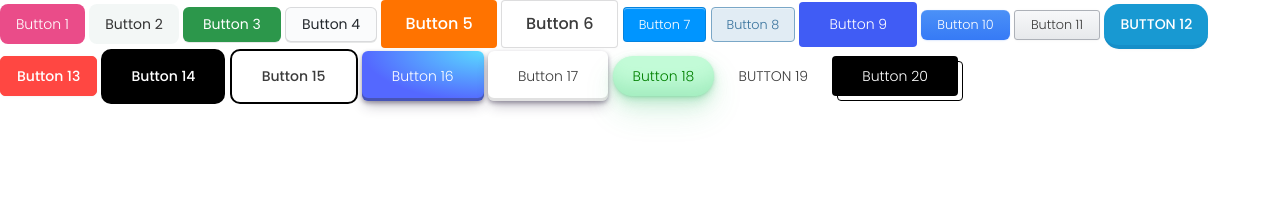
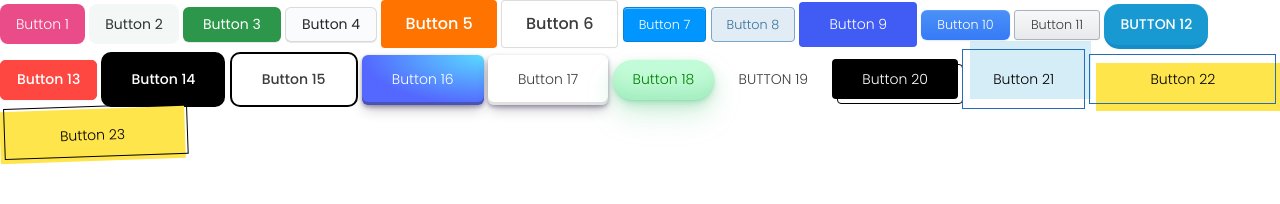
Before and after one commit to flaatpixels/css-buttons, a plain HTML site: page index.html in a window 1280 px wide. Drawn offline with Linux system fonts and the light colour scheme.

Commit message:
feat: add 3 more buttons

```diff
--- a/index.html
+++ b/index.html
@@ -26,7 +26,10 @@
     <button class="button button-16">Button 16</button>
     <button class="button button-17">Button 17</button>
     <button class="button button-18">Button 18</button>
-    <button class="button button-19"><span class="button-text">Button 19</span></button>
-    <button class="button button-20"><span class="button-text">Button 20</span></button>
+    <button class="button button-19">Button 19</button>
+    <button class="button button-20">Button 20</button>
+    <button class="button button-21">Button 21</button>
+    <button class="button button-22">Button 22</button>
+    <button class="button button-23">Button 23</button>
 </body>
 </html>
--- a/styles.css
+++ b/styles.css
@@ -9,7 +9,7 @@
     box-sizing: border-box;
 }
 
-html, body {
+body {
     background-color: #FFF;
     font-family: "Poppins", sans-serif;
 }
@@ -417,14 +417,14 @@ html, body {
     line-height: 25px;
 }
 
-.button-19::before {
+.button-19::after {
     content: '';
     display: block;
 
     position: absolute;
     left: 0%;
     top: 0;
-    z-index: 1;
+    z-index: -1;
 
     clip-path: polygon(-1% 0, 0 0, -25% 100%, -1% 100%);
 
@@ -436,12 +436,7 @@ html, body {
     transition: clip-path .5s cubic-bezier(.165, 0.84, 0.44, 1);
 }
 
-.button-19 .button-text {
-    position: relative;
-    z-index: 2;
-}
-
-.button-19:hover:before {
+.button-19:hover:after {
     clip-path: polygon(0 0, 101% 0, 101% 101%, 0 101%);
 }
 
@@ -475,3 +470,110 @@ html, body {
     border-radius: 4px;
     background-color: transparent;
 }
+
+.button-21 {
+    position: relative;
+
+    height: 60px;
+    padding: 0px 30px;
+
+    color: #000;
+    background-color: transparent;
+    border: 1px solid #266DB6;
+
+    font-size: .875rem;
+    font-weight: 300;
+    line-height: 30px;
+}
+
+.button-21:before {
+    content: "";
+
+    position: absolute;
+    right: -7px;
+    top: -9px;
+
+    width: 100%;
+    height: 100%;
+
+    transition: background-color 300ms ease-in;
+    background-color: #D5EDF6;
+
+    z-index: -1;
+}
+
+.button-21:hover:before {
+    background-color: #6DCFF6;
+}
+
+.button-22 {
+    position: relative;
+
+    height: 50px;
+    padding: 0px 60px;
+
+    color: #000;
+    background-color: transparent;
+    border: 1px solid #266DB6;
+
+    font-size: .875rem;
+    font-weight: 300;
+    line-height: 30px;
+}
+
+.button-22:before {
+    content: "";
+
+    position: absolute;
+    top: 8px;
+    left: 6px;
+
+    width: 100%;
+    height: 100%;
+
+    transition: all 100ms linear;
+    background-color: #ffe54c;
+
+    z-index: -1;
+}
+
+.button-22:hover:before {
+    top: 0;
+    left: 0;
+}
+
+.button-23 {
+    position: relative;
+
+    transform: rotate(-2deg);
+    height: 52px;
+    padding: 0px 60px;
+
+    color: #000;
+    background-color: #ffe54c;
+
+
+    font-size: .875rem;
+    font-weight: 300;
+    line-height: 26px;
+}
+
+.button-23::after {
+    content: "";
+
+    position: absolute;
+    bottom: 4px;
+    left: 4px;
+
+    width: calc(100% - 1px);
+    height: calc(100% - 1px);
+
+    border: 1px solid #000;
+
+    background-color: transparent;
+}
+
+.button-23:hover:after {
+    bottom: 2px;
+    left: 2px;
+}
```
